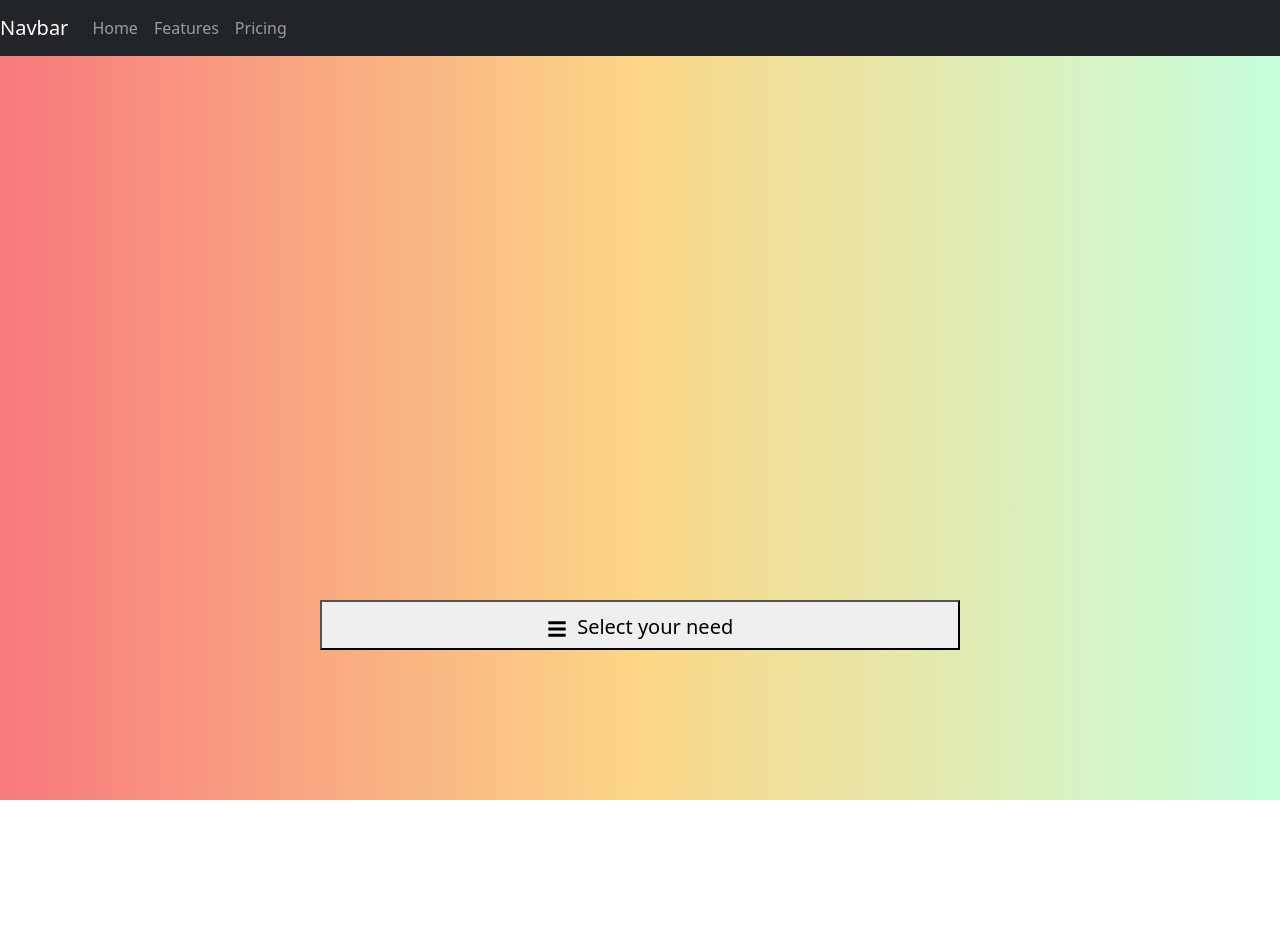
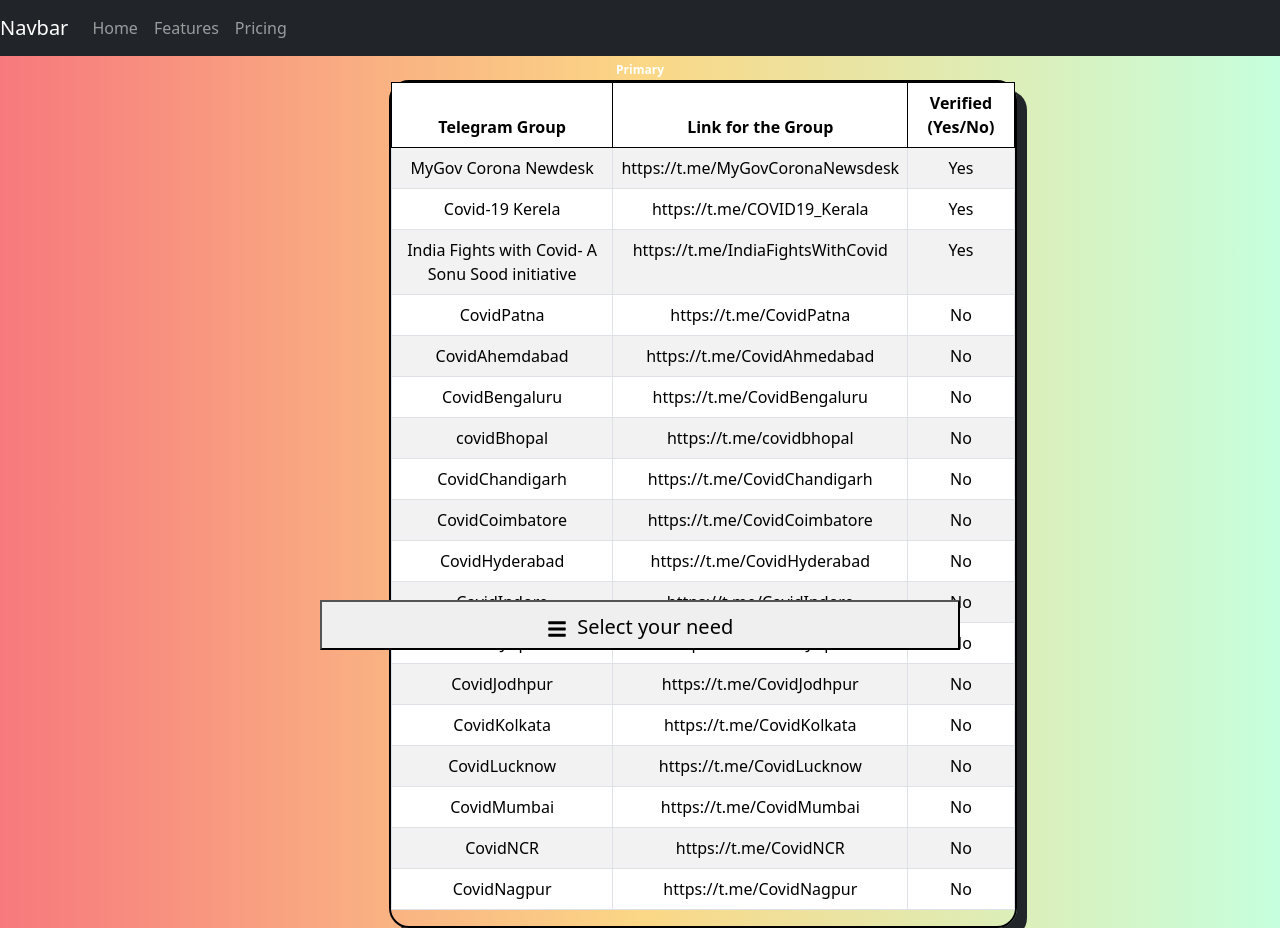
Before and after one commit to Kumarj95/Helpus, a React (Create React App) app: page /Helpus/TelegramGroups in a window 1280 px wide. Before the commit the page ends 800 px from the top, so only its background shows below. Built offline with nearby package versions, Linux system fonts and the light colour scheme.

Commit message:
added telegram.js

```diff
--- a/src/App.js
+++ b/src/App.js
@@ -9,7 +9,7 @@
 import Tweets from './Components/Tweets'
 import CovidStats from './Components/CovidStats'
 import TelegramGroups from './Components/TelegramGroups'
-import {Navbar,Nav, Container,Dropdown,DropdownButton} from 'react-bootstrap'
+import {Navbar,Nav, Container,Badge} from 'react-bootstrap'
 function App() {
 
 
@@ -28,6 +28,7 @@
   </Navbar>
       <Container fluid>
       <Menubar />
+      <Badge variant="primary">Primary</Badge>{' '}
       <Switch>
       <Route exact path="/Helpus/HospitalBeds">
           <HospitalBeds/>
--- a/src/Components/TelegramGroups.js
+++ b/src/Components/TelegramGroups.js
@@ -1,9 +1,34 @@
 import React from 'react'
-
+import * as ReactBootStrap from 'react-bootstrap'
+import './telegram.css'
+// import {Table} from 'react-bootstrap'
 const TelegramGroups = () => {
+    const channels=[
+        {group:"MyGov Corona Newdesk",link:"https://t.me/MyGovCoronaNewsdesk",verified:"Yes"},{group:"Covid-19 Kerela",link:"https://t.me/COVID19_Kerala",verified:"Yes"},{group:"India Fights with Covid- A Sonu Sood initiative",link:"https://t.me/IndiaFightsWithCovid",verified:"Yes"},{group:"CovidPatna",link:"https://t.me/CovidPatna",verified:"No"},{group:"CovidAhemdabad",link:"https://t.me/CovidAhmedabad",verified:"No"},{group:"CovidBengaluru",link:"https://t.me/CovidBengaluru",verified:"No"},{group:"covidBhopal",link:"https://t.me/covidbhopal",verified:"No"},{group:"CovidChandigarh",link:"https://t.me/CovidChandigarh",verified:"No"},{group:"CovidCoimbatore",link:"https://t.me/CovidCoimbatore",verified:"No"},{group:"CovidHyderabad",link:"https://t.me/CovidHyderabad",verified:"No"},{group:"CovidIndore",link:"https://t.me/CovidIndore",verified:"No"},{group:"CovidJaipur",link:"https://t.me/CovidJaipur",verified:"No"},{group:"CovidJodhpur",link:"https://t.me/CovidJodhpur",verified:"No"},{group:"CovidKolkata",link:"https://t.me/CovidKolkata",verified:"No"},{group:"CovidLucknow",link:"https://t.me/CovidLucknow ",verified:"No"},{group:"CovidMumbai",link:"https://t.me/CovidMumbai",verified:"No"},{group:"CovidNCR",link:"https://t.me/CovidNCR",verified:"No"},{group:"CovidNagpur",link:"https://t.me/CovidNagpur",verified:"No"}
+    ]
+    const renderchannels = (channel,index)=>{
+        return(
+            <tr key={index}>
+                <td>{channel.group}</td>
+                <td>{channel.link}</td>
+                <td>{channel.verified}</td>
+            </tr>
+        )
+    }
     return (
-        <div>
-
+        <div className="abc">
+            <ReactBootStrap.Table striped bordered hover>
+  <thead className="th">
+    <tr className="tr">
+      <th>Telegram Group</th>
+      <th>Link for the Group</th>
+      <th>Verified (Yes/No)</th>
+    </tr>
+  </thead>
+  <tbody className="tb">
+      {channels.map(renderchannels)}
+  </tbody>
+</ReactBootStrap.Table>
         </div>
     )
 }
--- /dev/null
+++ b/src/Components/telegram.css
@@ -0,0 +1,15 @@
+.abc {
+    width: 50%;
+    display: flex;
+    margin-left: 30%;
+    border: 2px solid black;
+    border-radius: 20px;
+    box-shadow: 10px 10px;
+}
+
+.tr {
+    border: 2px solid black;
+    background-color: black;
+    border-radius: 20px;
+    color: white;
+}
```
